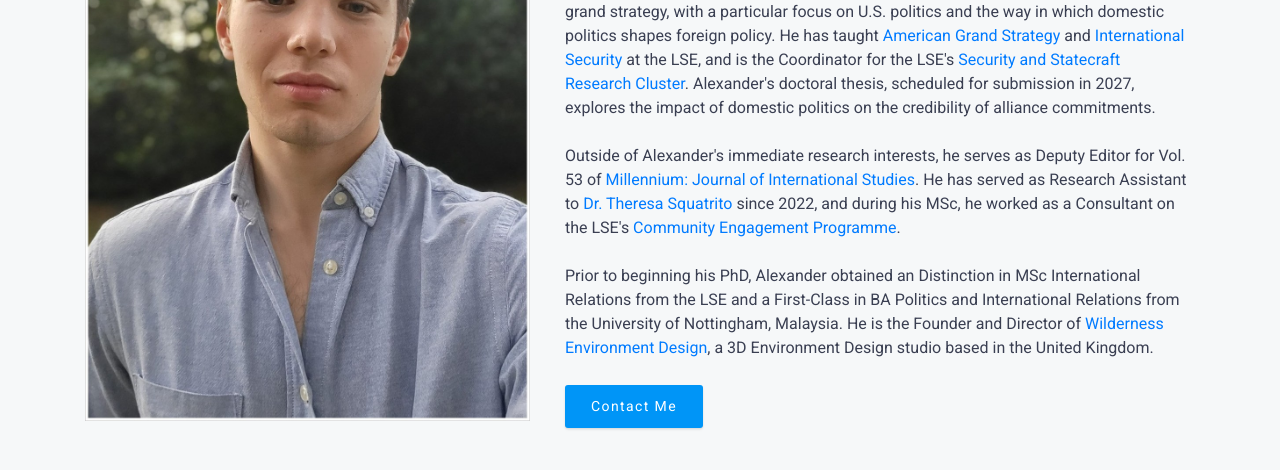
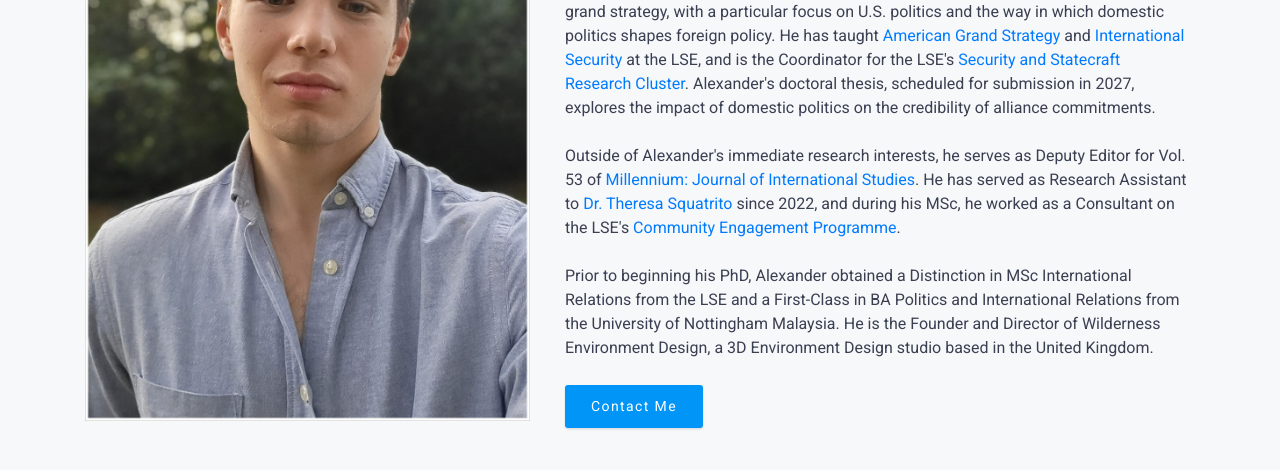
Before and after one commit to AJAtlas/academicwebsite, a plain HTML site: page index.html in a window 1280 px wide. Shown: the part 274-744 px from the top of the page. Drawn offline with nearby package versions, Linux system fonts and the light colour scheme.

Commit message:
Update index.html

```diff
--- a/index.html
+++ b/index.html
@@ -65,7 +65,7 @@
           <p></p><br>
           Outside of Alexander's immediate research interests, he serves as Deputy Editor for Vol. 53 of <a href="https://journals.sagepub.com/home/mil">Millennium: Journal of International Studies</a>. He has served as Research Assistant to <a href="https://www.lse.ac.uk/international-relations/people/squatrito">Dr. Theresa Squatrito</a> since 2022, and during his MSc, he worked as a Consultant on the LSE's <a href="https://info.lse.ac.uk/current-students/volunteer-centre/Community-engagement-programme">Community Engagement Programme</a>.
           <p></p><br>
-          Prior to beginning his PhD, Alexander obtained an Distinction in MSc International Relations from the LSE and a First-Class in BA Politics and International Relations from the University of Nottingham, Malaysia. He is the Founder and Director of <a href="https://wildernessenvironmentdesign.com/">Wilderness Environment Design</a>, a 3D Environment Design studio based in the United Kingdom.
+          Prior to beginning his PhD, Alexander obtained a Distinction in MSc International Relations from the LSE and a First-Class in BA Politics and International Relations from the University of Nottingham Malaysia. He is the Founder and Director of Wilderness Environment Design, a 3D Environment Design studio based in the United Kingdom.
     <a href="contact.html" class="btn btn-regular">Contact Me</a>
         </div>
       </div>
```
